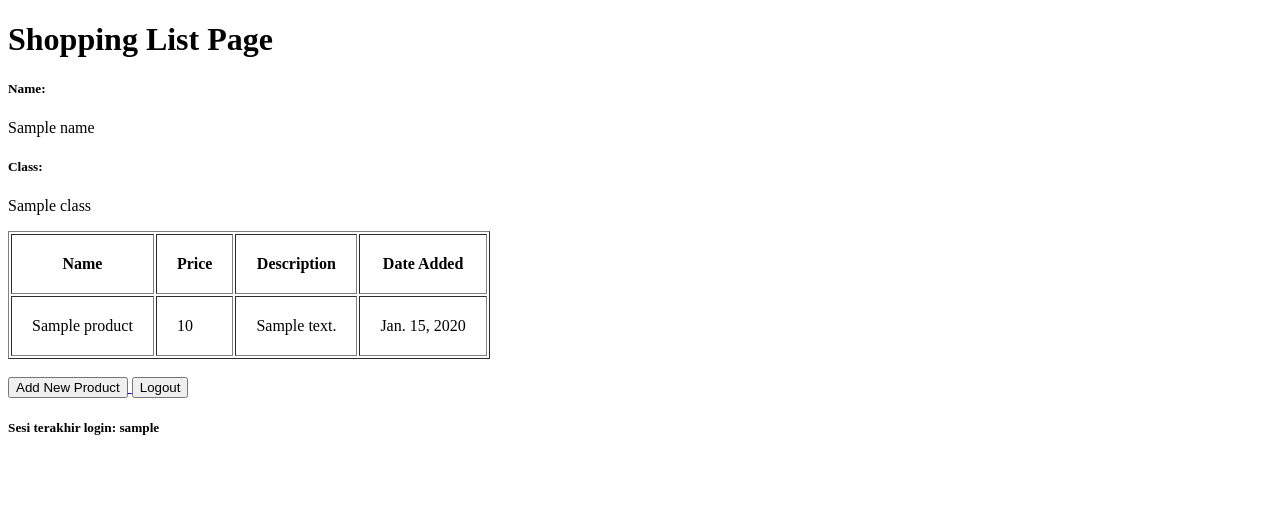
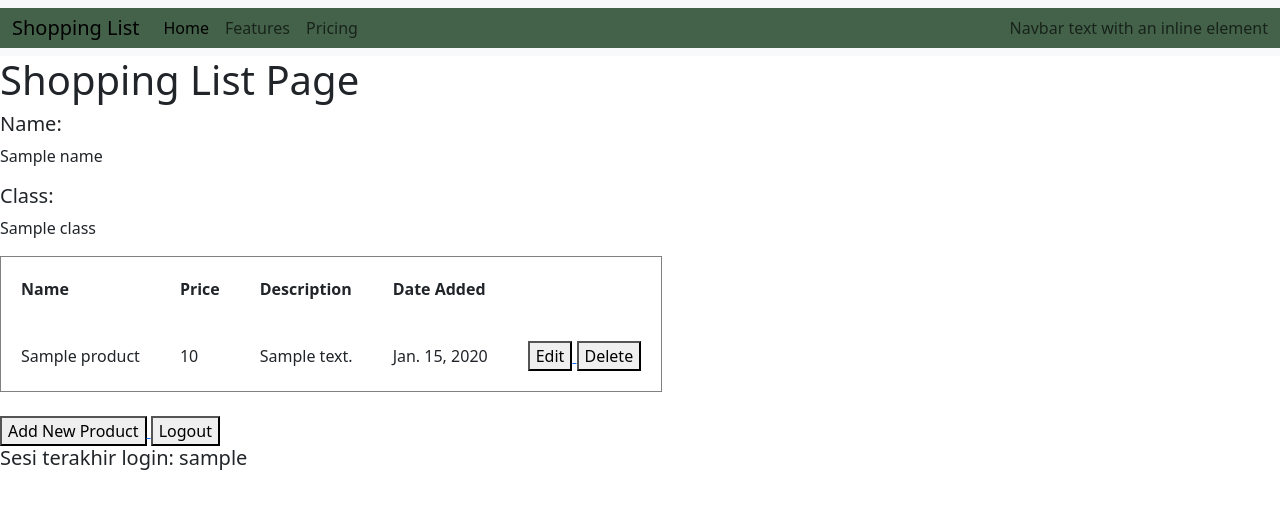
Before and after one commit to Daffa2101/shopping-list, a Django app: template main/templates/main.html in a window 1280 px wide. Shown: the top 509 px of the page. Run offline with Django 4.2, Linux system fonts and the light colour scheme; tables that the repository leaves empty hold one stand-in row (values such as "Sample post"); the template is opened without the code that fills it: values that come from a table or form of the project are taken from there, most other values are stand-ins (such as "Sample title", 1, 10 or a date in 2020).

Commit message:
Selesai tutor 4

```diff
--- a/main/templates/main.html
+++ b/main/templates/main.html
@@ -1,6 +1,30 @@
 {% extends 'base.html' %}
 
 {% block content %}
+    <nav class="navbar navbar-expand-lg bg-body-tertiary" style="background-color: #44624a;">
+    <div class="container-fluid", style="background-color: #44624a;">
+        <a class="navbar-brand" href="#">Shopping List</a>
+        <button class="navbar-toggler" type="button" data-bs-toggle="collapse" data-bs-target="#navbarText" aria-controls="navbarText" aria-expanded="false" aria-label="Toggle navigation">
+        <span class="navbar-toggler-icon"></span>
+        </button>
+        <div class="collapse navbar-collapse" id="navbarText">
+        <ul class="navbar-nav me-auto mb-2 mb-lg-0">
+            <li class="nav-item">
+            <a class="nav-link active" aria-current="page" href="#">Home</a>
+            </li>
+            <li class="nav-item">
+            <a class="nav-link" href="#">Features</a>
+            </li>
+            <li class="nav-item">
+            <a class="nav-link" href="#">Pricing</a>
+            </li>
+        </ul>
+        <span class="navbar-text">
+            Navbar text with an inline element
+        </span>
+        </div>
+    </div>
+    </nav>
     <h1>Shopping List Page</h1>
 
     <h5>Name:</h5>
@@ -25,6 +49,18 @@
             <td>{{product.price}}</td>
             <td>{{product.description}}</td>
             <td>{{product.date_added}}</td>
+             <td>
+        <a href="{% url 'main:edit_product' product.pk %}">
+            <button>
+                Edit
+            </button>
+        </a>
+        <a href="{% url 'main:delete_product' product.pk %}">
+              <button>
+                  Delete
+              </button>
+          </a>
+    </td>
         </tr>
     {% endfor %}
 </table>
--- a/main/urls.py
+++ b/main/urls.py
@@ -1,5 +1,5 @@
 from django.urls import path
-from main.views import show_main, create_product, show_xml, show_json, show_xml_by_id, show_json_by_id, register, login_user, logout_user
+from main.views import show_main, create_product, show_xml, show_json, show_xml_by_id, show_json_by_id, register, login_user, logout_user,edit_product,delete_product
 
 app_name = 'main'
 
@@ -13,4 +13,6 @@ urlpatterns = [
     path('register/', register, name='register'),
     path('login/', login_user, name='login'),
     path('logout/', logout_user, name='logout'),
+    path('edit-product/<int:id>', edit_product, name='edit_product'),
+    path('delete/<int:id>', delete_product, name='delete_product'),
 ]
--- a/templates/base.html
+++ b/templates/base.html
@@ -9,6 +9,10 @@
         />
         {% block meta %}
         {% endblock meta %}
+        <link href="https://cdn.jsdelivr.net/npm/bootstrap@5.3.2/dist/css/bootstrap.min.css" rel="stylesheet" integrity="sha384-T3c6CoIi6uLrA9TneNEoa7RxnatzjcDSCmG1MXxSR1GAsXEV/Dwwykc2MPK8M2HN" crossorigin="anonymous">
+        <script src="https://code.jquery.com/jquery-3.6.0.min.js" integrity="sha384-KyZXEAg3QhqLMpG8r+J4jsl5c9zdLKaUk5Ae5f5b1bw6AUn5f5v8FZJoMxm6f5cH1" crossorigin="anonymous"></script>
+        <script src="https://cdn.jsdelivr.net/npm/@popperjs/core@2.11.8/dist/umd/popper.min.js" integrity="sha384-I7E8VVD/ismYTF4hNIPjVp/Zjvgyol6VFvRkX/vR+Vc4jQkC+hVqc2pM8ODewa9r" crossorigin="anonymous"></script>
+    <script src="https://cdn.jsdelivr.net/npm/bootstrap@5.3.2/dist/js/bootstrap.min.js" integrity="sha384-BBtl+eGJRgqQAUMxJ7pMwbEyER4l1g+O15P+16Ep7Q9Q+zqX6gSbd85u4mG4QzX+" crossorigin="anonymous"></script>
     </head>
 
     <body>
```
Also changed, not shown: main/templates/edit_product.html (added, +22 -0 lines), main/views.py (+23 -0 lines).
